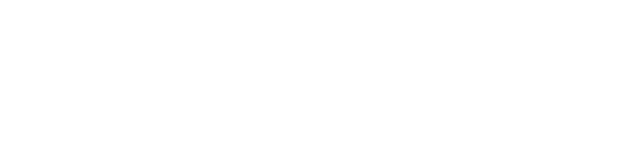
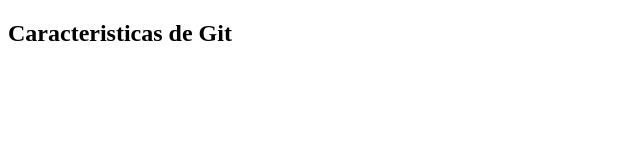
Before and after one commit to JoseTorres82/clase1Git, a plain HTML site: page index.html in a window 1280 px wide. Shown: the whole page, without its empty margins (0-640 px from the left). Drawn offline with Linux system fonts and the light colour scheme.

Commit message:
mi primera seccion

```diff
--- a/index.html
+++ b/index.html
@@ -7,6 +7,12 @@
     <title>Git</title>
 </head>
 <body>
-
+    <main>
+        <section>
+            <div>
+                <h1>Caracteristicas de Git</h1>
+            </div>
+        </section>
+    </main>
 </body>
 </html>
```
